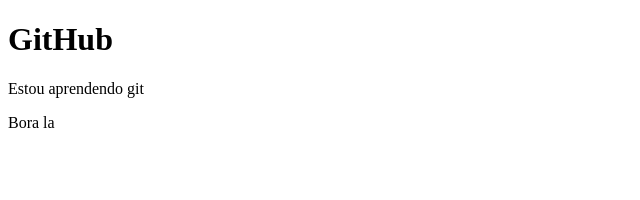
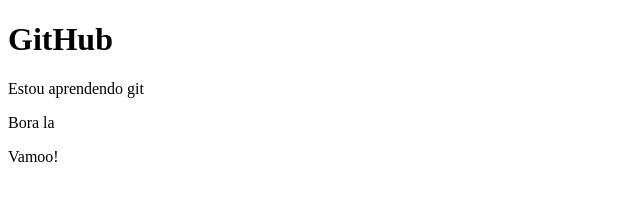
Before and after one commit to Guilherme-Meirelles/Comandos-Git, a plain HTML site: page index.html in a window 1280 px wide. Shown: the full height of the page, 0-640 px from the left. Drawn offline with Linux system fonts and the light colour scheme.

Commit message:
Vai mais um commit

```diff
--- a/index.html
+++ b/index.html
@@ -9,5 +9,6 @@
     <h1> GitHub</h1>
     <p> Estou aprendendo git</p>
     <p> Bora la</p>
+    <p>Vamoo!</p>
 </body>
 </html>
```
